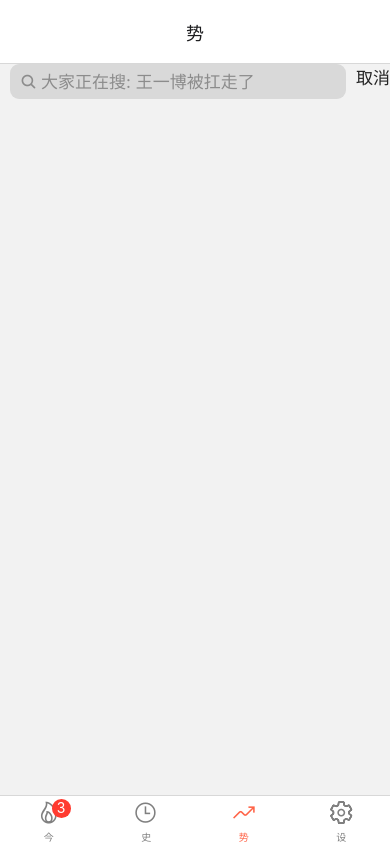
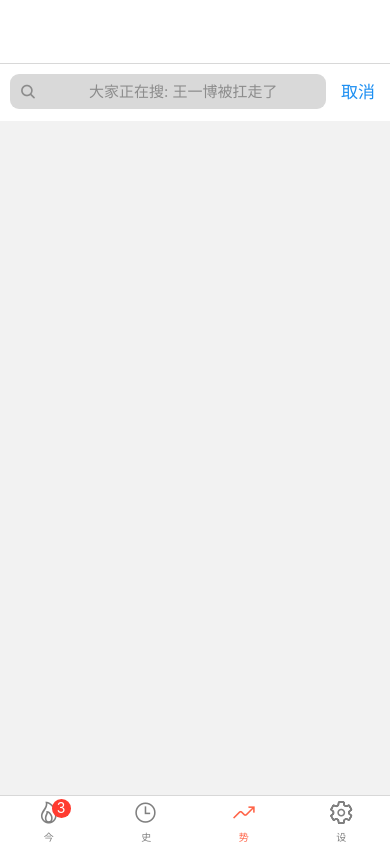
Before and after one commit to akazwz/expo-app, a React Native app: screen /HotSearchTrending in a window 390 px wide. Built offline with nearby package versions, Linux system fonts and the light colour scheme; no server answers.

Commit message:
完成热搜搜索框

```diff
--- a/App.js
+++ b/App.js
@@ -5,7 +5,7 @@ import { createNativeStackNavigator } from '@react-navigation/native-stack';
 import { createBottomTabNavigator } from '@react-navigation/bottom-tabs';
 import Ionicons from 'react-native-vector-icons/Ionicons';
 import { SafeAreaProvider } from 'react-native-safe-area-context';
-import { ThemeProvider } from 'react-native-elements';
+import { Input, Text, ThemeProvider } from 'react-native-elements';
 import CurrentHotSearch from './src/pages/CurrentHotSearch';
 import HotSearchHistory from './src/pages/HotSearchHistory';
 import HotSearchTrending from './src/pages/HotSearchTrending';
@@ -56,7 +56,9 @@ const Home = () => {
                 component={HotSearchHistory}
                 options={{
                     headerTitleAlign: 'center',
-                    title: '史'
+                    title: '史',
+                    headerShown: false,
+
                 }}
             />
             <Tab.Screen
@@ -64,7 +66,8 @@ const Home = () => {
                 component={HotSearchTrending}
                 options={{
                     headerTitleAlign: 'center',
-                    title: '势'
+                    title: '势',
+                    headerTitle: '',
                 }}
             />
             <Tab.Screen
--- a/package.json
+++ b/package.json
@@ -14,6 +14,7 @@
     "anonymous-files": "^1.0.1",
     "axios": "^0.21.4",
     "expo": "~42.0.1",
+    "expo-constants": "~11.0.1",
     "expo-image-picker": "~10.2.2",
     "expo-linking": "~2.3.1",
     "expo-sharing": "~9.2.1",
--- /dev/null
+++ b/src/components/SearchBar.js
@@ -0,0 +1,93 @@
+import React, { useEffect, useRef, useState } from 'react';
+import { Input, Text } from 'react-native-elements';
+import Ionicons from 'react-native-vector-icons/Ionicons';
+import { TouchableOpacity, View } from 'react-native';
+import Constants from 'expo-constants';
+
+const SearchBar = (props) => {
+    const [showCancelState, setShowCancelState] = useState(false);
+    const [inputTextAlign, setInputTextAlign] = useState('center');
+    const {showCancel, navigation} = props;
+
+    const input = useRef();
+
+    useEffect(() => {
+        setShowCancelState(showCancel);
+    }, [showCancel]);
+
+    const handleHandleInputOnFocus = () => {
+        setShowCancelState(true);
+        setInputTextAlign('left');
+        navigation.setOptions({
+            headerStatusBarHeight: 0,
+        });
+    };
+
+    const handleCancelOnPress = () => {
+        setShowCancelState(false);
+        input.current.clear();
+        input.current.blur();
+        navigation.setOptions({
+            headerStatusBarHeight: Constants.statusBarHeight,
+        });
+    };
+
+    return (
+        <View style={{flexDirection: 'row', marginTop: 10, marginBottom: 10}}>
+            <Input
+                ref={input}
+                onFocus={handleHandleInputOnFocus}
+                returnKeyType='search'
+                onSubmitEditing={() => {
+                    setInputTextAlign('left');
+                    alert('输入完毕');
+                }}
+                leftIcon={
+                    <Ionicons
+                        name='ios-search'
+                        size={17}
+                        color='#8C8C8C'
+                    />
+                }
+                placeholder={'大家正在搜: 王一博被扛走了'}
+                placeholderTextColor='#8C8C8C'
+                leftIconContainerStyle={{
+                    marginLeft: '3%'
+                }}
+                inputContainerStyle={{
+                    borderWidth: 0,
+                    borderBottomWidth: 0,
+                    borderRadius: 9,
+                    height: 35,
+                    backgroundColor: '#D9D9D9'
+                }}
+                containerStyle={{
+                    height: 37,
+                    flex: 1,
+                }}
+                inputStyle={{
+                    textAlign: inputTextAlign,
+                    fontSize: 15,
+                }}
+            />
+            {showCancelState ?
+                <TouchableOpacity
+                    style={{
+                        paddingStart: 5,
+                        paddingEnd: 15
+                    }}
+                    onPress={handleCancelOnPress}
+                >
+                    <Text style={{
+                        fontSize: 17,
+                        textAlignVertical: 'center',
+                        lineHeight: 37,
+                        color: '#1D8FF2',
+                        fontWeight: '400',
+                    }}>取消</Text>
+                </TouchableOpacity> : null}
+        </View>
+    );
+};
+
+export default SearchBar;
--- a/src/pages/HotSearchHistory.js
+++ b/src/pages/HotSearchHistory.js
@@ -5,7 +5,9 @@ import { Text } from 'react-native-elements';
 const HotSearchHistory = () => {
     return (
         <View>
-            <Text h1>
+            <Text h1 h1Style={{
+                marginTop: 30,
+            }}>
                 This is History Hot Search
             </Text>
         </View>
--- a/src/pages/HotSearchTrending.js
+++ b/src/pages/HotSearchTrending.js
@@ -1,14 +1,16 @@
 import React, { useEffect, useState } from 'react';
-import { TouchableOpacity, ScrollView, StyleSheet, StatusBar, View } from 'react-native';
+import { TouchableOpacity, ScrollView, StyleSheet, View } from 'react-native';
 import { Button, Text, Input } from 'react-native-elements';
 import Ionicons from 'react-native-vector-icons/Ionicons';
 import RNEChartsPro from "react-native-echarts-pro";
 import moment from 'moment';
 import * as Linking from 'expo-linking';
+import Constants from 'expo-constants';
 import { GetHotSearchesByContent } from '../api/hot-search';
 import RankTrending from '../components/RankTrending';
+import SearchBar from '../components/SearchBar';
 
-const HotSearchTrending = () => {
+const HotSearchTrending = ({navigation}) => {
     const start = '2021-08-20-00-00';
     moment.locale('zh-cn');
     const stop = moment().format('YYYY-MM-DD-HH-mm');
@@ -16,6 +18,7 @@ const HotSearchTrending = () => {
     const [hotSearchesDataset, setHotSearchesDataset] = useState(defaultDataset);
     const [showChart, setShowChart] = useState(false);
     const [searchText, setSearchText] = useState();
+
     const getHotSearches = (cont, start, stop) => {
         GetHotSearchesByContent(cont, start, stop)
             .then((res) => {
@@ -41,47 +44,13 @@ const HotSearchTrending = () => {
             alert('获取数据失败');
         });
     };
+
     useEffect(() => {
     }, []);
-    const handleBtnPress = () => {
-        getHotSearches('王一博被扛走了', start, stop);
-    };
+
     return (
-        <View>
-            <View style={{flexDirection: 'row'}}>
-                <Input
-                    leftIcon={
-                        <Ionicons
-                            name='ios-search'
-                            size={17}
-                            color='#8C8C8C'
-                        />
-                    }
-                    placeholder={'大家正在搜: 王一博被扛走了'}
-                    placeholderTextColor='#8C8C8C'
-                    leftIconContainerStyle={{
-                        marginLeft: '3%'
-                    }}
-                    inputContainerStyle={{
-                        borderWidth: 0,
-                        borderBottomWidth: 0,
-                        borderRadius: 9,
-                        height: 35,
-                        backgroundColor: '#D9D9D9'
-                    }}
-                    containerStyle={{
-                        height: 37,
-                        flex: 1,
-                    }}
-                    inputStyle={{
-                        textAlign: 'left',
-                        fontSize: 17,
-                    }}
-                />
-                <TouchableOpacity>
-                    <Text style={{fontSize: 17}}>取消</Text>
-                </TouchableOpacity>
-            </View>
+        <View style={{backgroundColor: 'white', borderWidth: 0}}>
+            <SearchBar showCancel={true} navigation={navigation}/>
             {showChart ? <RankTrending source={hotSearchesDataset}/> : null}
         </View>
     );
```
